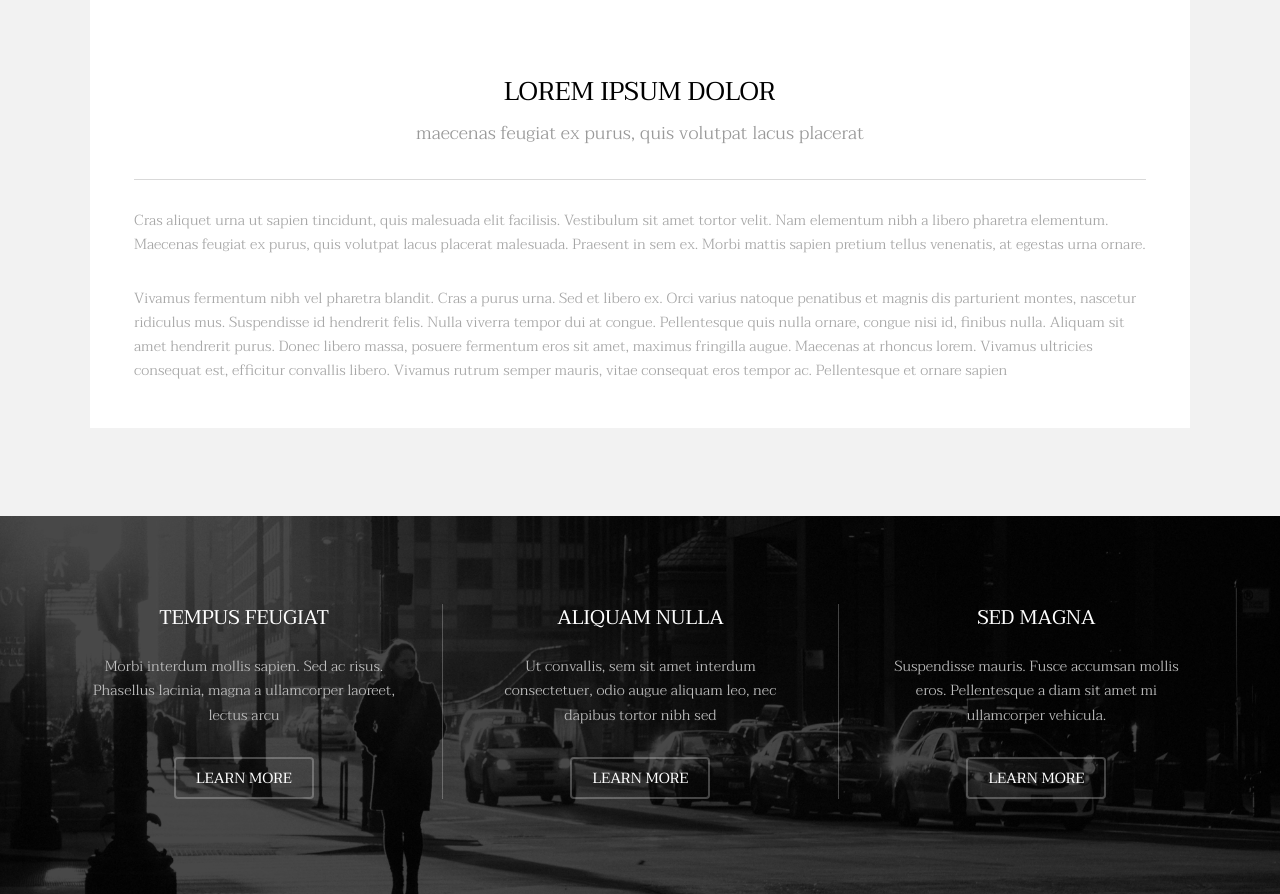
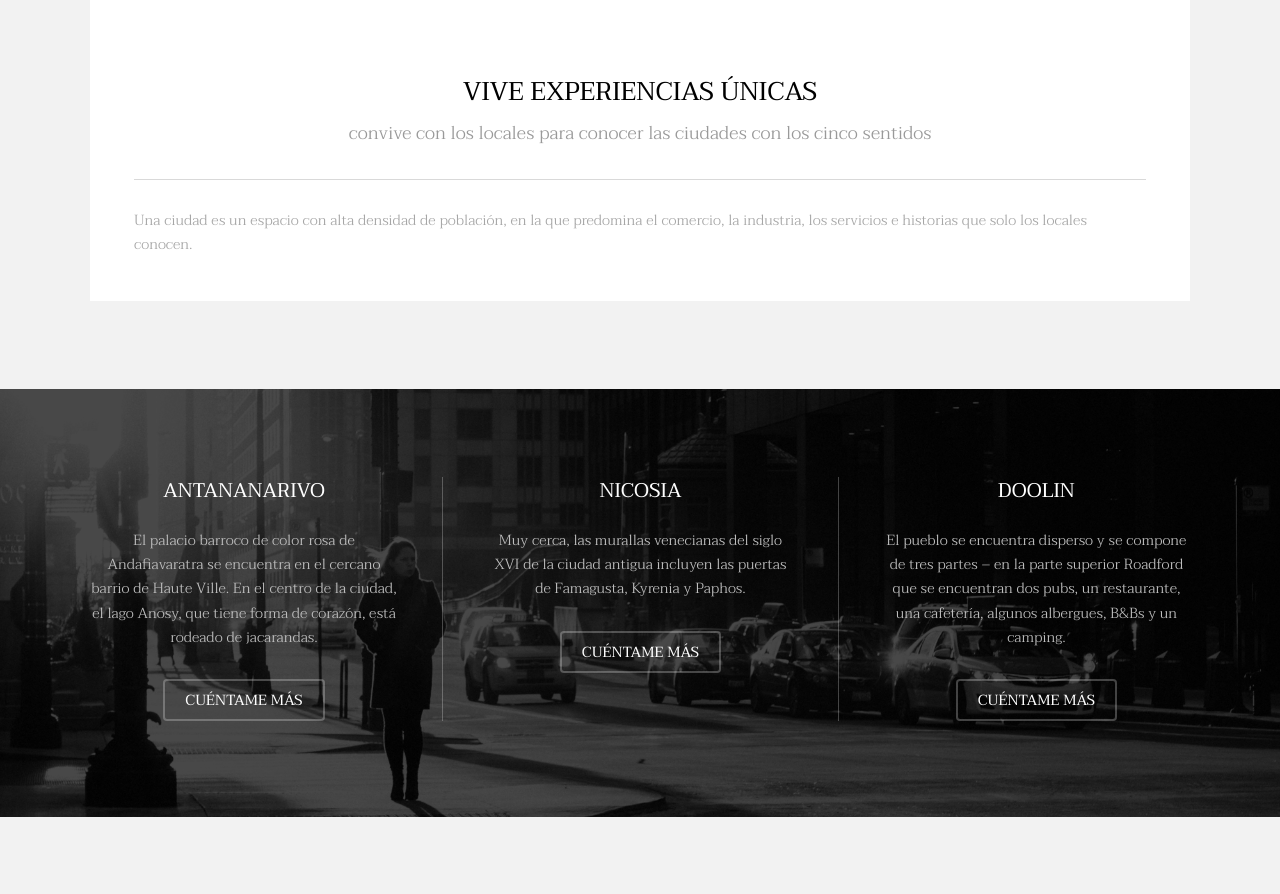
Before and after one commit to gitpihub/04_REP_METROPOLITA, a plain HTML site: page index.html in a window 1280 px wide. Shown: the part 1216-2110 px from the top of the page. Drawn offline with Linux system fonts and the light colour scheme.

Commit message:
Todos los textos que faltan por PEPE

```diff
--- a/index.html
+++ b/index.html
@@ -52,12 +52,11 @@
 							</div>
 							<div class="content">
 								<header class="align-center">
-									<h2>Lorem ipsum dolor</h2>
-									<p>maecenas feugiat ex purus, quis volutpat lacus placerat</p>
+									<h2>VIVE EXPERIENCIAS ÚNICAS</h2>
+									<p>convive con los locales para conocer las ciudades con los cinco sentidos</p>
 								</header>
 								<hr />
-								<p> Cras aliquet urna ut sapien tincidunt, quis malesuada elit facilisis. Vestibulum sit amet tortor velit. Nam elementum nibh a libero pharetra elementum. Maecenas feugiat ex purus, quis volutpat lacus placerat malesuada. Praesent in sem ex. Morbi mattis sapien pretium tellus venenatis, at egestas urna ornare.</p>
-								<p>Vivamus fermentum nibh vel pharetra blandit. Cras a purus urna. Sed et libero ex. Orci varius natoque penatibus et magnis dis parturient montes, nascetur ridiculus mus. Suspendisse id hendrerit felis. Nulla viverra tempor dui at congue. Pellentesque quis nulla ornare, congue nisi id, finibus nulla. Aliquam sit amet hendrerit purus. Donec libero massa, posuere fermentum eros sit amet, maximus fringilla augue. Maecenas at rhoncus lorem. Vivamus ultricies consequat est, efficitur convallis libero. Vivamus rutrum semper mauris, vitae consequat eros tempor ac. Pellentesque et ornare sapien</p>
+								<p> Una ciudad es un espacio con alta densidad de población, en la que predomina el comercio, la industria, los servicios e historias que solo los locales conocen.</p>
 							</div>
 						</div>
 					</div>
@@ -70,29 +69,29 @@
 					<div id="flexgrid">
 						<div>
 							<header>
-								<h3>Tempus Feugiat</h3>
+								<h3>Antananarivo</h3>
 							</header>
-							<p>Morbi interdum mollis sapien. Sed ac risus. Phasellus lacinia, magna a ullamcorper laoreet, lectus arcu</p>
+							<p>El palacio barroco de color rosa de Andafiavaratra se encuentra en el cercano barrio de Haute Ville. En el centro de la ciudad, el lago Anosy, que tiene forma de corazón, está rodeado de jacarandas.</p>
 							<ul class="actions">
-								<li><a href="#" class="button alt">Learn More</a></li>
+								<li><a href="#" class="button alt">Cuéntame más</a></li>
 							</ul>
 						</div>
 						<div>
 							<header>
-								<h3>Aliquam Nulla</h3>
+								<h3>Nicosia</h3>
 							</header>
-							<p>Ut convallis, sem sit amet interdum consectetuer, odio augue aliquam leo, nec dapibus tortor nibh sed </p>
+							<p>Muy cerca, las murallas venecianas del siglo XVI de la ciudad antigua incluyen las puertas de Famagusta, Kyrenia y Paphos.</p>
 							<ul class="actions">
-								<li><a href="#" class="button alt">Learn More</a></li>
+								<li><a href="#" class="button alt">Cuéntame más</a></li>
 							</ul>
 						</div>
 						<div>
 							<header>
-								<h3>Sed Magna</h3>
+								<h3>Doolin</h3>
 							</header>
-							<p>Suspendisse mauris. Fusce accumsan mollis eros. Pellentesque a diam sit amet mi ullamcorper vehicula.</p>
+							<p>El pueblo se encuentra disperso y se compone de tres partes – en la parte superior Roadford que se encuentran dos pubs, un restaurante, una cafetería, algunos albergues, B&Bs y un camping.</p>
 							<ul class="actions">
-								<li><a href="#" class="button alt">Learn More</a></li>
+								<li><a href="#" class="button alt">Cuéntame más</a></li>
 							</ul>
 						</div>
 					</div>
```
